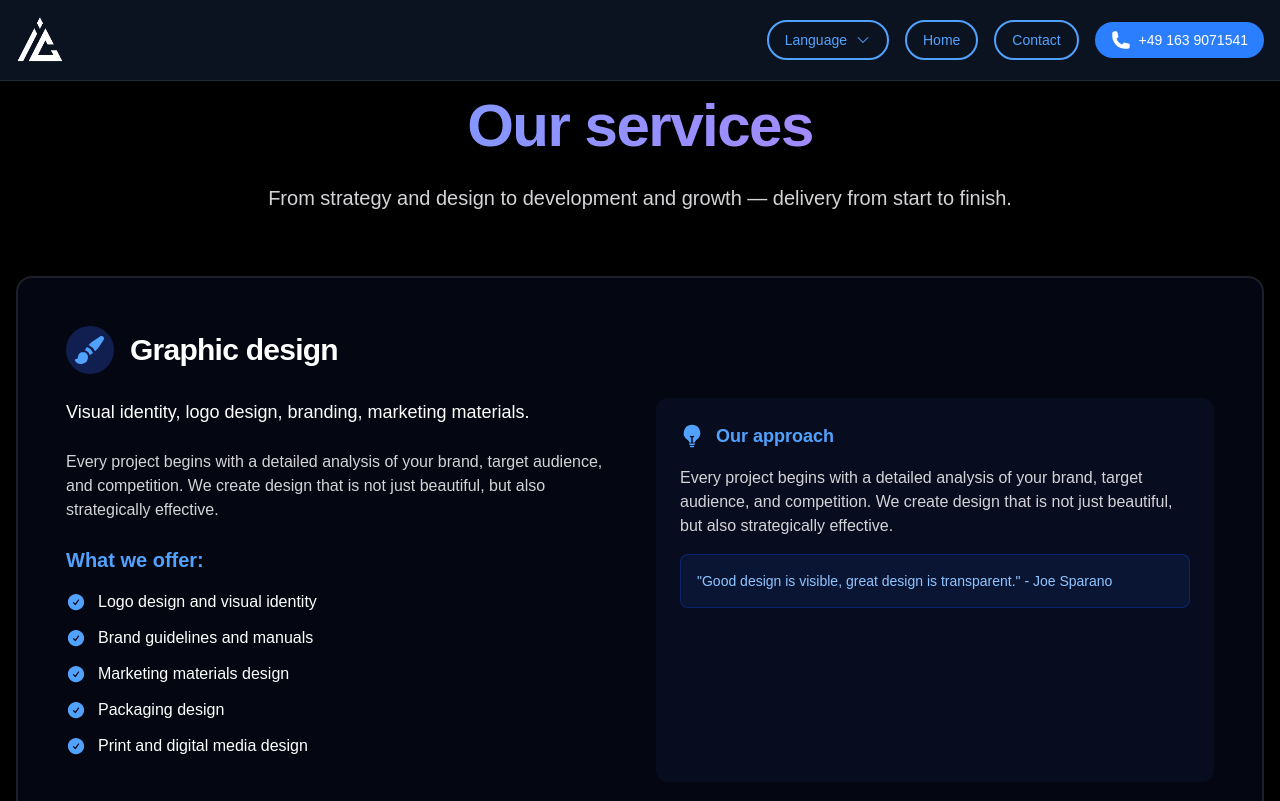
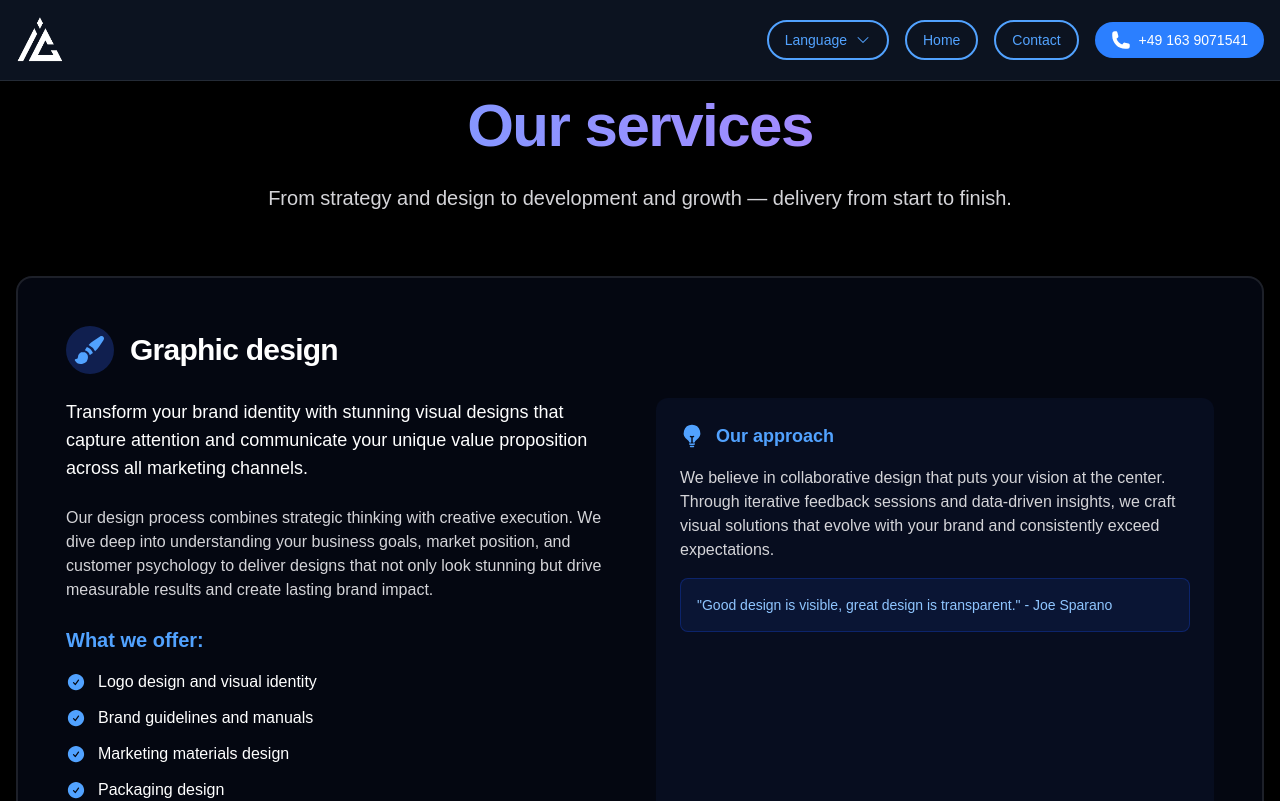
Before and after one commit to SergejNov/iCode-Portfolio, a Next.js app: page /en/services in a window 1280 px wide. Shown: the top 801 px of the page. Built offline with nearby package versions, Linux system fonts and the light colour scheme.

Commit message:
Fixed translation bug on services page

```diff
--- a/app/[locale]/services/page.tsx
+++ b/app/[locale]/services/page.tsx
@@ -102,7 +102,7 @@ export default function Services() {
                   <h3 className="text-lg font-semibold text-blue-400">{t('servicesPage.sections.graphicDesign.approachTitle')}</h3>
                 </div>
                 <p className="text-zinc-300 mb-4">
-                  {t('servicesPage.sections.graphicDesign.approachDescription')}
+                  {t('servicesPage.sections.graphicDesign.approachDescription2')}
                 </p>
                 <div className="bg-blue-900/20 rounded-lg p-4 border border-blue-700/30">
                   <p className="text-sm text-blue-300">
--- a/messages/de.ts
+++ b/messages/de.ts
@@ -20,7 +20,7 @@ export default {
     items: {
       graphicDesign: {
         title: "Grafikdesign",
-        description: "Visuelle Identität, Logodesign, Branding, Marketingmaterialien."
+        description: "Transformieren Sie Ihre Markenidentität mit beeindruckenden visuellen Designs, die Aufmerksamkeit erregen und Ihr einzigartiges Wertversprechen über alle Marketingkanäle hinweg kommunizieren."
       },
       webDevelopment: {
         title: "Web-Entwicklung",
@@ -90,7 +90,8 @@ export default {
     sections: {
       graphicDesign: {
         approachTitle: "Unser Ansatz",
-        approachDescription: "Jedes Projekt beginnt mit einer detaillierten Analyse Ihrer Marke, Zielgruppe und Konkurrenz. Wir schaffen Design, das nicht nur schön, sondern auch strategisch effektiv ist.",
+        approachDescription: "Unser Designprozess verbindet strategisches Denken mit kreativer Umsetzung. Wir tauchen tief ein, um Ihre Geschäftsziele, Marktposition und Kundenpsychologie zu verstehen und liefern Designs, die nicht nur beeindruckend aussehen, sondern messbare Ergebnisse erzielen und eine langanhaltende Markenwirkung schaffen.",
+        approachDescription2: "Wir glauben an kollaboratives Design, das Ihre Vision in den Mittelpunkt stellt. Durch iteratives Feedback und datengestützte Einblicke schaffen wir visuelle Lösungen, die sich mit Ihrer Marke weiterentwickeln und konsistent Erwartungen übertreffen.",
         quote: "\"Gutes Design ist sichtbar, großartiges Design ist transparent.\" - Joe Sparano",
         whatWeOffer: "Was wir bieten:",
         items: {
--- a/messages/en.ts
+++ b/messages/en.ts
@@ -20,7 +20,7 @@ export default {
     items: {
       graphicDesign: {
         title: "Graphic design",
-        description: "Visual identity, logo design, branding, marketing materials."
+        description: "Transform your brand identity with stunning visual designs that capture attention and communicate your unique value proposition across all marketing channels."
       },
       webDevelopment: {
         title: "Web development",
@@ -90,7 +90,8 @@ export default {
     sections: {
       graphicDesign: {
         approachTitle: "Our approach",
-        approachDescription: "Every project begins with a detailed analysis of your brand, target audience, and competition. We create design that is not just beautiful, but also strategically effective.",
+        approachDescription: "Our design process combines strategic thinking with creative execution. We dive deep into understanding your business goals, market position, and customer psychology to deliver designs that not only look stunning but drive measurable results and create lasting brand impact.",
+        approachDescription2: "We believe in collaborative design that puts your vision at the center. Through iterative feedback sessions and data-driven insights, we craft visual solutions that evolve with your brand and consistently exceed expectations.",
         quote: "\"Good design is visible, great design is transparent.\" - Joe Sparano",
         whatWeOffer: "What we offer:",
         items: {
--- a/messages/sr.ts
+++ b/messages/sr.ts
@@ -20,7 +20,7 @@ export default {
     items: {
       graphicDesign: {
         title: "Grafički dizajn",
-        description: "Vizuelni identitet, logo dizajn, brendiranje, marketing materijali."
+        description: "Transformišite identitet svog brenda sa zadivljujućim vizuelnim dizajnima koji privlače pažnju i komuniciraju vašu jedinstvenu vrednosnu ponudu na svim marketing kanalima."
       },
       webDevelopment: {
         title: "Web development",
@@ -90,7 +90,8 @@ export default {
     sections: {
       graphicDesign: {
         approachTitle: "Naš pristup",
-        approachDescription: "Svaki projekat započinjemo detaljnom analizom vašeg brenda, ciljne publike i konkurencije. Kreiramo dizajn koji nije samo lepo, već i strateški efikasan.",
+        approachDescription: "Naš dizajn proces kombinuje strateško razmišljanje sa kreativnom izvršbom. Zaronimo duboko u razumevanje vaših poslovnih ciljeva, tržišne pozicije i psihologije kupaca da dostavimo dizajne koji ne samo izgledaju zadivljujuće, već ostvaruju merljive rezultate i stvaraju dugotrajan uticaj brenda.",
+        approachDescription2: "Verujemo u kollaborativni dizajn koji stavlja vašu viziju u centar. Kroz iterativne sesije povratnih informacija i uvide zasnovane na podacima, kreiramo vizuelna rešenja koja se razvijaju sa vašim brendom i konzistentno prevazilaze očekivanja.",
         quote: "\"Dobar dizajn je vidljiv, odličan dizajn je transparentan.\" - Joe Sparano",
         whatWeOffer: "Šta nudimo:",
         items: {
```
